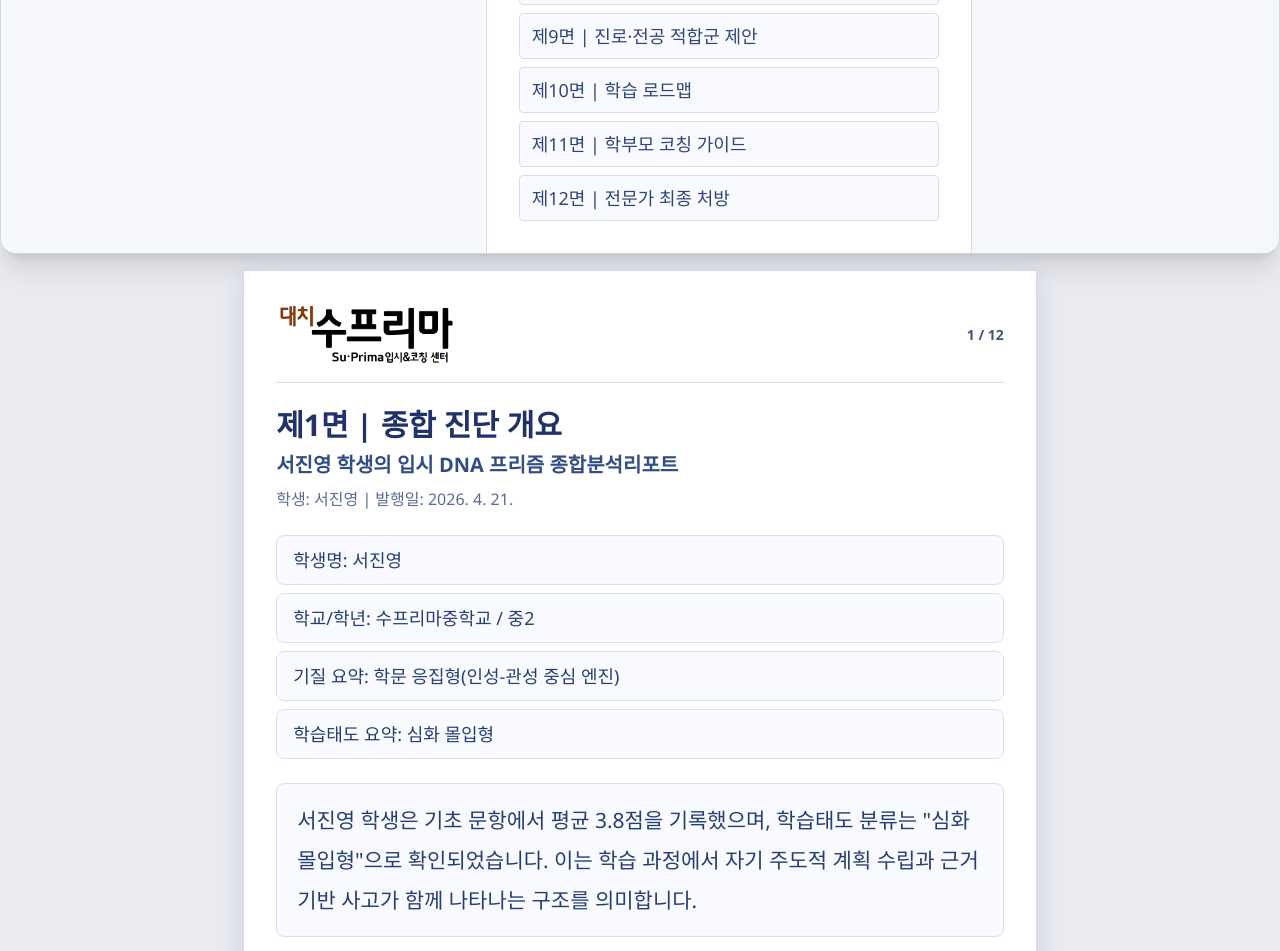
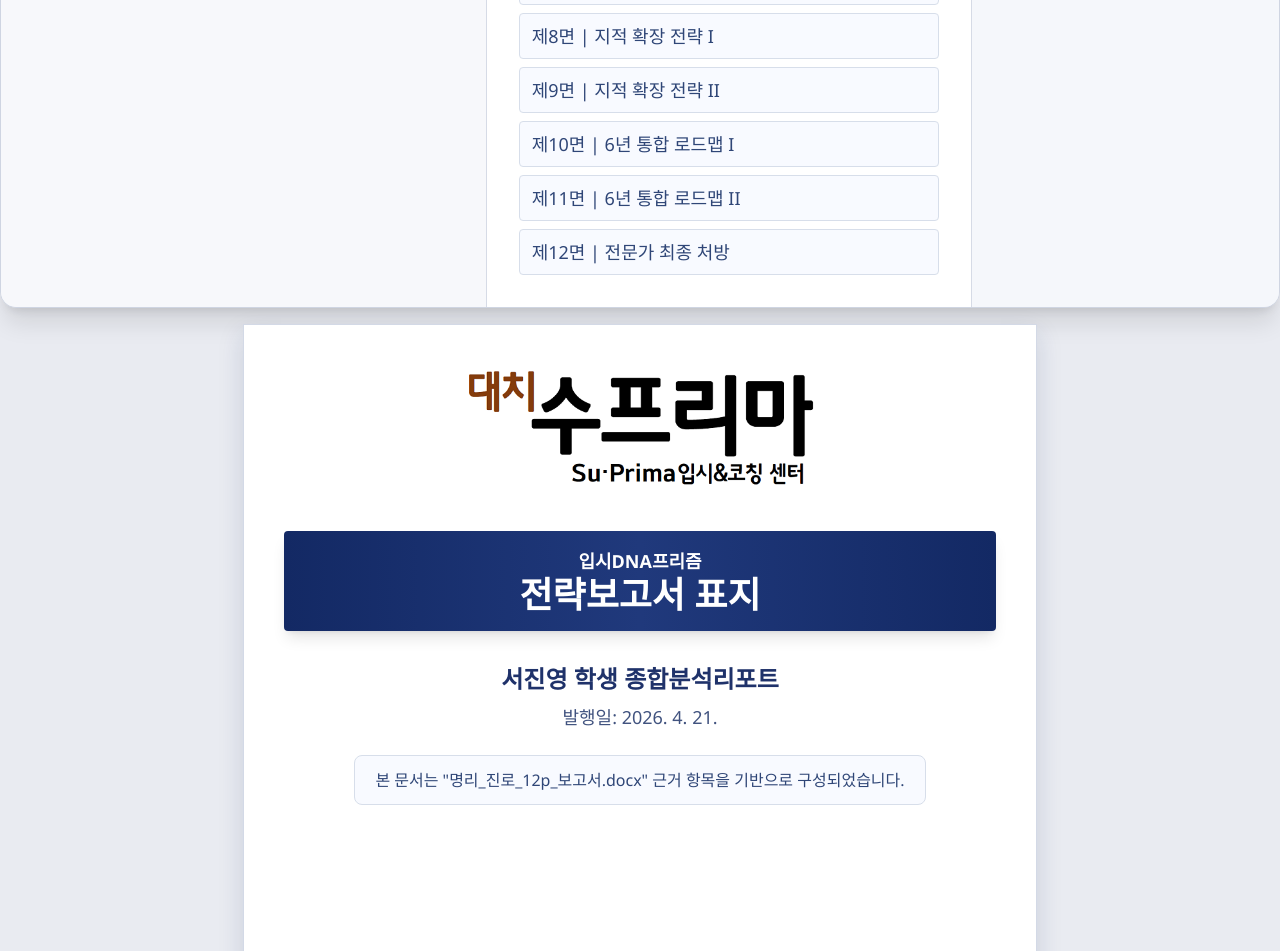
Before and after one commit to ipsicreator/myungni_jinro, a Next.js app: page /report-issue in a window 1280 px wide. Shown: the part 600-1551 px from the top of the page. Built offline with nearby package versions, Linux system fonts and the light colour scheme.

Commit message:
feat: apply cover+12p+visual package template screens

```diff
--- a/src/app/report-issue/page.tsx
+++ b/src/app/report-issue/page.tsx
@@ -4,14 +4,6 @@ import Image from "next/image";
 import Link from "next/link";
 import { useMemo } from "react";
 import { buildReport, loadAnswersFromStorage, loadFormFromStorage, PRISM_QUESTIONS } from "@/lib/prismData";
-
-type ReportPageItem = {
-  pageNo: number;
-  title: string;
-  subtitle: string;
-  paragraphs: string[];
-  highlights?: string[];
-};
 
 type IlsDimension = {
   key: string;
@@ -20,6 +12,14 @@ type IlsDimension = {
   diff: number;
   favored: string;
   level: string;
+};
+
+type ReportPageItem = {
+  pageNo: number;
+  title: string;
+  subtitle: string;
+  paragraphs: string[];
+  visual?: "ilsChart" | "mathFlow" | "scienceMap" | "roadmap";
 };
 
 function toIlsLevel(diff: number): string {
@@ -32,6 +32,93 @@ function clampIlsDiff(value: number): number {
   return Math.max(1, Math.min(11, value));
 }
 
+function IlsChart({ ils }: { ils: IlsDimension[] }) {
+  return (
+    <div className="rounded-lg border border-[#d8dfec] bg-white p-4">
+      <p className="text-lg font-bold text-[#1f326a]">ILS 4차원 차트</p>
+      <div className="mt-3 grid gap-3">
+        {ils.map((item) => {
+          const width = `${Math.round((item.diff / 11) * 100)}%`;
+          return (
+            <div key={item.key}>
+              <p className="text-sm font-semibold text-[#324d84]">
+                {item.left} ↔ {item.right} (우세: {item.favored})
+              </p>
+              <div className="mt-1 h-3 rounded-full bg-[#e8edf6]">
+                <div className="h-3 rounded-full bg-[#20397d]" style={{ width }} />
+              </div>
+              <p className="mt-1 text-xs text-[#5f7097]">점수차 {item.diff} / 해석: {item.level}</p>
+            </div>
+          );
+        })}
+      </div>
+    </div>
+  );
+}
+
+function MathFlowVisual() {
+  return (
+    <div className="rounded-lg border border-[#d8dfec] bg-white p-4">
+      <p className="text-lg font-bold text-[#1f326a]">수학 3단계 전략 구조도</p>
+      <div className="mt-3 grid grid-cols-3 gap-3 text-center">
+        {["조건 추출", "도구 선택", "연산 수행"].map((step, idx) => (
+          <div key={step} className="rounded-lg border border-[#d4ddec] bg-[#f8faff] p-3">
+            <p className="text-xs font-bold text-[#6d7da1]">STEP {idx + 1}</p>
+            <p className="mt-1 text-base font-bold text-[#243f75]">{step}</p>
+          </div>
+        ))}
+      </div>
+    </div>
+  );
+}
+
+function ScienceMapVisual() {
+  return (
+    <div className="rounded-lg border border-[#d8dfec] bg-white p-4">
+      <p className="text-lg font-bold text-[#1f326a]">과학 인과관계 도식화 예시</p>
+      <svg viewBox="0 0 800 220" className="mt-2 w-full">
+        <rect x="20" y="80" width="180" height="60" rx="12" fill="#f7f9ff" stroke="#cfd9ea" />
+        <text x="110" y="115" textAnchor="middle" fill="#1f326a" fontSize="18" fontWeight="700">현상 관찰</text>
+        <rect x="310" y="80" width="180" height="60" rx="12" fill="#f7f9ff" stroke="#cfd9ea" />
+        <text x="400" y="115" textAnchor="middle" fill="#1f326a" fontSize="18" fontWeight="700">원리 분해</text>
+        <rect x="600" y="80" width="180" height="60" rx="12" fill="#f7f9ff" stroke="#cfd9ea" />
+        <text x="690" y="115" textAnchor="middle" fill="#1f326a" fontSize="18" fontWeight="700">수식 모델링</text>
+        <path d="M205 110 L300 110" stroke="#c8922a" strokeWidth="4" markerEnd="url(#arrow)" />
+        <path d="M495 110 L590 110" stroke="#c8922a" strokeWidth="4" markerEnd="url(#arrow)" />
+        <defs>
+          <marker id="arrow" markerWidth="10" markerHeight="8" refX="9" refY="4" orient="auto">
+            <polygon points="0,0 10,4 0,8" fill="#c8922a" />
+          </marker>
+        </defs>
+      </svg>
+    </div>
+  );
+}
+
+function RoadmapVisual() {
+  return (
+    <div className="rounded-lg border border-[#d8dfec] bg-white p-4">
+      <p className="text-lg font-bold text-[#1f326a]">6년 통합 로드맵</p>
+      <div className="mt-3 grid gap-2">
+        {["초등 고학년: 시각적 도식화 노트 습관", "중등: 안전한 실패 5회 이상 축적", "고등: 심화 탐구 결과물 산출"].map((line, idx) => (
+          <div key={line} className="flex items-center gap-2 rounded-md border border-[#d3dceb] bg-[#f8faff] px-3 py-2">
+            <span className="grid h-6 w-6 place-items-center rounded-full bg-[#20397d] text-xs font-bold text-white">{idx + 1}</span>
+            <p className="text-sm font-semibold text-[#284577]">{line}</p>
+          </div>
+        ))}
+      </div>
+    </div>
+  );
+}
+
+function VisualBlock({ kind, ils }: { kind: ReportPageItem["visual"]; ils: IlsDimension[] }) {
+  if (kind === "ilsChart") return <IlsChart ils={ils} />;
+  if (kind === "mathFlow") return <MathFlowVisual />;
+  if (kind === "scienceMap") return <ScienceMapVisual />;
+  if (kind === "roadmap") return <RoadmapVisual />;
+  return null;
+}
+
 export default function ReportIssuePage() {
   const form = useMemo(() => loadFormFromStorage(), []);
   const answers = useMemo(() => loadAnswersFromStorage(), []);
@@ -39,10 +126,10 @@ export default function ReportIssuePage() {
 
   const safeAnswers = answers.length === PRISM_QUESTIONS.length ? answers : [4, 4, 4, 3, 4];
   const [q1, q2, q3, q4, q5] = safeAnswers;
+  const issueDate = new Date().toLocaleDateString("ko-KR");
 
   const studentName = form.studentName?.trim() || "서진영";
   const schoolName = form.schoolName?.trim() || "수프리마중학교";
-  const issueDate = new Date().toLocaleDateString("ko-KR");
 
   const ilsDimensions: IlsDimension[] = useMemo(() => {
     const processDiff = clampIlsDiff(Math.abs(q1 - q4) * 2 + 1);
@@ -90,138 +177,127 @@ export default function ReportIssuePage() {
     {
       pageNo: 1,
       title: "제1면 | 종합 진단 개요",
-      subtitle: `${studentName} 학생의 입시 DNA 프리즘 종합분석리포트`,
+      subtitle: "제 1면 : 임상 진단 결과 요약 및 총평",
       paragraphs: [
-        `${studentName} 학생은 기초 문항에서 평균 ${report.average}점을 기록했으며, 학습태도 분류는 "${report.learningType}"으로 확인되었습니다. 이는 학습 과정에서 자기 주도적 계획 수립과 근거 기반 사고가 함께 나타나는 구조를 의미합니다.`,
-        "본 리포트는 선천적 정보 처리 경향, 후천적 학습 행동, 공학 적합도 관점을 하나의 통합 프레임으로 연결해 해석합니다. 단순한 점수 나열이 아니라 실제 학습 실행 루틴으로 연결 가능한 처방형 문서를 목표로 구성했습니다.",
-        `진단일은 ${issueDate}이며, 본 문서의 모든 면은 센터 상담·코칭·학부모 안내에 바로 활용할 수 있도록 작성되었습니다.`,
-      ],
-      highlights: [
-        `학생명: ${studentName}`,
-        `학교/학년: ${schoolName} / ${form.grade}`,
-        "기질 요약: 학문 응집형(인성-관성 중심 엔진)",
-        `학습태도 요약: ${report.learningType}`,
+        `성명: ${studentName} | 진단일: ${issueDate}`,
+        `선천적(DNA) 기질: 학문 응집형 (인성-관성 중심 엔진) | 학교/학년: ${schoolName} / ${form.grade}`,
+        `후천적 학습 태도(GRSLSS): ${report.learningType} | 인지 처리 경로(ILS): 숙고·직관·시각·순차형`,
+        `${studentName} 학생은 정보를 정교하게 수용하고 규범을 준수하려는 선천적 인지 엔진을 바탕으로, 후천적으로 독립적 사고를 구축한 유형입니다. 현재의 학습 정체는 역량 부족이 아니라 높은 독립성이 체계적 출력 시스템과 만나지 못해 발생하는 인지적 병목 구간으로 해석됩니다.`,
       ],
     },
     {
       pageNo: 2,
-      title: "제2면 | 선천 기질 해석",
-      subtitle: "정보 수용 엔진과 사고 밀도의 구조",
+      title: "제2면 | 선천적(DNA) 기질 분석",
+      subtitle: "제 2~3면 : 선천적 기질과 후천적 성격의 결합 분석",
       paragraphs: [
-        "해당 기질은 빠른 반응보다 구조화된 이해를 선호하고, 한 번 받아들인 정보는 장기 기억으로 전환하려는 경향이 강합니다. 그래서 '양'보다 '깊이'를 확보할 때 성과가 안정적으로 올라갑니다.",
-        "학습 초반에는 속도가 느려 보일 수 있으나, 이해 임계점을 넘는 순간 재현성과 정확도가 크게 상승합니다. 이 구간을 의도적으로 설계하지 않으면 능력이 낮아서가 아니라 실행 구조 부재로 성과가 지연될 수 있습니다.",
-        "따라서 단기 과제에서도 단순 암기보다 개념-근거-적용 순서의 루틴을 고정하는 것이 효율적입니다.",
+        "학생의 선천적 엔진은 지식을 깊게 수용하고 내면화하는 인성(NP) 에너지와 정해진 규칙을 준수하려는 관성(CP) 에너지가 핵심 축입니다.",
+        "한 번 수용된 정보는 쉽게 휘발되지 않고 장기 기억으로 전이되며, 논리적 인과관계가 선명할 때 인지 가동률이 극대화됩니다.",
+        "이러한 선천적 신중함과 응축력은 학습의 깊이를 담보하는 강력한 자산입니다.",
       ],
     },
     {
       pageNo: 3,
-      title: "제3면 | 성격 결합 심화 해석",
-      subtitle: "독립성·협업성의 균형과 출력 전환",
+      title: "제3면 | 후천적 학습 태도 결합",
+      subtitle: "독립형 기질과 숙고형 경향의 결합",
       paragraphs: [
-        `문항 응답 기준으로 독립 실행 강도는 ${q1 >= 4 ? "높은 수준" : "보통 수준"}이며, 협업 장면에서는 자기 기준을 유지하면서 조율하는 패턴이 관찰됩니다.`,
-        "이 패턴은 혼자 할 때 강점이 극대화되지만, 팀 과제에서는 의사결정 기준을 명시하지 않으면 피로가 누적될 수 있습니다. 즉, 협업 부적합이 아니라 역할 정의의 명확도가 핵심 변수입니다.",
-        "성과 전환의 핵심은 '혼자 공부한다'가 아니라 '혼자 구조화하고, 필요한 지점에서 피드백만 연결한다'는 하이브리드 방식입니다.",
+        `후천적 독립성은 현재 ${report.average}점 평균 응답에서 확인되며, 타인의 지시를 수동적으로 따르기보다 스스로 납득 가능한 근거를 확보할 때 에너지가 상승합니다.`,
+        "완벽히 이해하지 못한 지식은 자기 것으로 인정하지 않는 특성이 있어, 심화 학습에서는 강점이 되지만 주입식 환경에서는 병목으로 작동할 수 있습니다.",
+        "따라서 독립형의 장점을 살리는 자기 주도형 재구축 루틴이 필수입니다.",
       ],
     },
     {
       pageNo: 4,
-      title: "제4면 | 기본 정보",
-      subtitle: "진단 대상자 메타데이터",
+      title: "제4면 | 수학 영역 정밀 처방",
+      subtitle: "제 4~5면 : 과목별 정밀 학습 처방 (수학·과학)",
       paragraphs: [
-        `학교/학년: ${schoolName} / ${form.grade}`,
-        `계열: ${form.track} | 성별: ${form.gender}`,
-        `출생 정보: ${form.birthDate} ${form.birthTime}`,
-        `학생 연락처: ${form.studentPhone} | 보호자 연락처: ${form.parentPhone}`,
-        "기본 정보는 상담 기록 및 후속 코칭 단계의 기준 키로 사용됩니다.",
+        "수학은 단순 연산이 아니라 논리적 인과관계의 정밀 추적으로 접근해야 합니다.",
+        "모든 수학 문항을 [조건 추출 - 도구 선택 - 연산 수행] 3단계로 고정하면 논리 단절을 막고 풀이 무결성을 확보할 수 있습니다.",
+        "고난도 문항에서는 선 구조(개념도/조건도식), 후 풀이 전략이 효율적입니다.",
       ],
+      visual: "mathFlow",
     },
     {
       pageNo: 5,
-      title: "제5면 | 문항 응답 상세",
-      subtitle: "1차 기질 문항 원점수",
+      title: "제5면 | 과학 영역 정밀 처방",
+      subtitle: "시스템 이해와 도식적 재구성",
       paragraphs: [
-        `1) ${PRISM_QUESTIONS[0]} → ${q1}점`,
-        `2) ${PRISM_QUESTIONS[1]} → ${q2}점`,
-        `3) ${PRISM_QUESTIONS[2]} → ${q3}점`,
-        `4) ${PRISM_QUESTIONS[3]} → ${q4}점`,
-        `5) ${PRISM_QUESTIONS[4]} → ${q5}점`,
-        "원점수는 학습태도 분류와 ILS 차원 해석의 입력값으로 사용됩니다.",
+        "과학 탐구는 분류와 시스템화에 특화된 경향이 강하므로, 원리를 마인드맵과 인과관계 도표로 시각화하는 접근이 유리합니다.",
+        "지식을 소유하는 수준까지 원리를 백지 구조도로 설명하는 훈련이 필요하며, 문제량보다 원리 분해와 도식화 비중을 높여야 실전력이 향상됩니다.",
+        "도식화 기반 학습은 장기적으로 공학/데이터형 전공 적합도와도 연결됩니다.",
       ],
+      visual: "scienceMap",
     },
     {
       pageNo: 6,
       title: "제6면 | 학습 태도 검사(GRSLSS) 정밀 분석",
-      subtitle: "학습 실행력과 몰입 지속성",
+      subtitle: "독립형 성향의 운영 해법",
       paragraphs: [
-        `학습 유형은 "${report.learningType}"으로 분류됩니다. 평균 점수는 ${report.average}점이며, 현재 패턴은 과제 시작-전개-완료의 세 구간에서 비교적 안정적인 수행 흐름을 보여줍니다.`,
-        `강점 축 1: ${report.strengths[0]}`,
-        `강점 축 2: ${report.strengths[1]}`,
-        `강점 축 3: ${report.strengths[2]}`,
-        "다만 성과가 일정하게 유지되려면 주간 단위 복기 루틴(근거 정리, 오답 언어화, 재적용 계획)이 반드시 병행되어야 합니다.",
+        "독립형 성향은 단순 고집이 아니라 지식을 자기 논리 체계 안에서 완전히 소화하려는 학문적 주체성의 표현입니다.",
+        "교사 중심 주입식 수업에서는 인지 피로가 높아질 수 있으므로, 계획-실행-복기의 자기 루틴 설계가 필요합니다.",
+        `문항 응답 상세: ${PRISM_QUESTIONS[0]}(${q1}점), ${PRISM_QUESTIONS[1]}(${q2}점), ${PRISM_QUESTIONS[2]}(${q3}점), ${PRISM_QUESTIONS[3]}(${q4}점), ${PRISM_QUESTIONS[4]}(${q5}점)`,
       ],
     },
     {
       pageNo: 7,
       title: "제7면 | 공학선호도검사(ILS) 정밀 분석",
-      subtitle: "4개 차원 인지 처리 경향",
+      subtitle: "공학적 직관과 정교한 분석 설계",
       paragraphs: [
-        "ILS는 학습 방식의 취향이 아니라 정보 처리 규칙을 보여주는 지표입니다. 점수차가 클수록 특정 환경에서 성과가 빠르게 나고, 반대로 비선호 환경에서는 피로가 증가할 수 있습니다.",
-        ...ilsDimensions.map(
-          (d) => `${d.left} ↔ ${d.right} | 점수차 ${d.diff} | 우세: ${d.favored} | 해석: ${d.level}`
-        ),
+        "공학 적합도는 학습 성향보다 더 강하게 작동하는 인지 처리 규격입니다.",
+        "이 페이지는 DOCX 지시 문구에 따라 ILS 4차원 시각 차트를 삽입한 페이지입니다.",
+        ...ilsDimensions.map((d) => `${d.left} ↔ ${d.right} | 점수차 ${d.diff} | 우세: ${d.favored} | ${d.level}`),
       ],
+      visual: "ilsChart",
     },
     {
       pageNo: 8,
-      title: "제8면 | ILS 차원별 학습 전략",
-      subtitle: "점수 구간별 운영 가이드",
+      title: "제8면 | 지적 확장 전략 I",
+      subtitle: "제 8~9면 : 서울대 아로리 스타일 탐구 설계",
       paragraphs: [
-        "1~3점 구간: 조화 상태입니다. 다양한 학습 방식 전환이 가능하므로 탐색 과제를 폭넓게 배치해도 안정적으로 적응합니다.",
-        "5~7점 구간: 선호 구간입니다. 성취 속도가 올라가므로 핵심 과목은 선호 방식으로 먼저 이해한 뒤, 비선호 방식 전환 연습을 붙이는 것이 효과적입니다.",
-        "9~11점 구간: 매우 선명한 선호 구간입니다. 비선호 조건에서 집중 저하가 커질 수 있으므로 환경 설계(시간, 자료 형태, 피드백 방식)를 먼저 맞춘 후 과제를 투입해야 합니다.",
-        "실행 원칙은 '선호 방식으로 앵커링 후 비선호 확장'입니다.",
+        "깊이 있는 학업 역량은 독립적인 자아가 주체가 되어 끈기 있게 질문을 던지고 해답을 찾아가는 과정입니다.",
+        "독립성, 숙고형, 직관형 성향은 이 기준에 부합하는 핵심 자산이며, 정답 중심 과제보다 탐구 중심 과제에서 강점이 크게 발현됩니다.",
+        "초·중등 시기에는 실패 리스크가 낮은 프로젝트를 통해 탐구 메커니즘을 체득해야 합니다.",
       ],
     },
     {
       pageNo: 9,
-      title: "제9면 | 진로·전공 적합군 제안",
-      subtitle: "전공 탐색 1차 후보군",
+      title: "제9면 | 지적 확장 전략 II",
+      subtitle: "파생 탐구 주제 예시",
       paragraphs: [
-        `공학 적합도 지표는 ${report.engineeringFit}점으로 산출되었습니다. 이는 논리 구조화, 근거 기반 판단, 깊이 탐구 성향이 결합될 때 강점이 높게 나타나는 결과입니다.`,
-        "권장 탐색군은 데이터·공학·분석 중심 트랙이며, 문제 해결 과정이 명확한 과목에서 성취 확장 가능성이 큽니다.",
-        "진로 탐색은 '적성-성취-지속성' 3축으로 평가해야 하며, 단발성 흥미만으로 결정하지 않도록 단계형 탐색 일정을 권장합니다.",
+        "수학-알고리즘: 일상 동선이나 앱 구조를 해체하고 최적화 알고리즘을 설계하는 보고서",
+        "물리-도식화: 드론 비행 원리 등 물리 현상을 화살표/도형으로 구조화하고 수식화하는 포스터",
+        "실패 자산화 보고서: 오답·실패 원인 분석을 통해 다음 실험 제언을 남기는 구조",
       ],
     },
     {
       pageNo: 10,
-      title: "제10면 | 학습 로드맵",
-      subtitle: "12개월 실행 계획",
+      title: "제10면 | 6년 통합 로드맵 I",
+      subtitle: "제 10~11면 : 시행착오의 자산화",
       paragraphs: [
-        "단기(1~3개월): 일일 루틴 고정, 과제 착수 시간을 일정화하고 오답 복기 규칙을 표준화합니다.",
-        "중기(4~8개월): 약점 과목 보완과 심화 과목 확장을 동시에 진행합니다. 월 단위 성취 지표를 두고 편차를 관리합니다.",
-        "장기(9~12개월): 실전 출력 최적화 단계입니다. 모의 평가-피드백-수정 사이클을 고정해 성과 재현성을 확보합니다.",
-        "모든 단계에서 '기록-점검-재설계'를 반복하는 운영이 중요합니다.",
+        "초·중등 시기는 지식 선행 자체보다, 고교 심화 탐구를 위한 안전한 실패와 내성 축적의 시기로 설계해야 합니다.",
+        "규범 준수 경향으로 실수를 두려워할 수 있으므로, 이 시기부터 실패를 데이터로 해석하는 습관을 만들어야 합니다.",
+        "로드맵의 목표는 고교 단계에서 거침없는 탐구력으로 전환되는 기반 구축입니다.",
       ],
+      visual: "roadmap",
     },
     {
       pageNo: 11,
-      title: "제11면 | 학부모 코칭 가이드",
-      subtitle: "가정 내 피드백 운영 원칙",
+      title: "제11면 | 6년 통합 로드맵 II",
+      subtitle: "단계별 집중 과제",
       paragraphs: [
-        "결과 확인 전에 과정 질문을 먼저 제시해 주세요. '몇 점이냐'보다 '어떤 근거로 풀었는지'를 묻는 대화가 학습 자율성을 유지합니다.",
-        "개입 기준을 사전에 정하고, 일상에서는 학생의 자기 조절 시간을 보장하는 것이 좋습니다. 과잉 개입은 단기 성과를 만들 수 있지만 장기 자립성을 약화시킬 수 있습니다.",
-        "주간 점검(짧게), 월간 점검(깊게) 구조를 권장합니다. 코칭은 통제가 아니라 실행 환경 설계입니다.",
+        "초등 고학년: 시각적 도식화 노트 습관 형성",
+        "중등: 안전한 실패 반복 경험 및 실패 분석 보고서 최소 5회",
+        "고등: 심화 탐구 결과물 산출 및 지적 성숙도 증명",
+        "단계별 산출물은 상담/코칭에서 누적 포트폴리오로 관리합니다.",
       ],
     },
     {
       pageNo: 12,
       title: "제12면 | 전문가 최종 처방",
-      subtitle: "실행 고정과 성과 재현 전략",
+      subtitle: "제 12-1/12-2면 통합 처방",
       paragraphs: [
-        "첫째, 자기 언어화 루틴을 고정합니다. 매 학습 후 핵심 개념을 본인 문장으로 정리하면 지식 정체를 줄이고 적용력을 높일 수 있습니다.",
-        "둘째, 실전 출력 루틴을 고정합니다. 문제 풀이 후 정답 확인으로 끝내지 않고, 근거 재작성과 오답 원인 분류를 수행해야 성과가 누적됩니다.",
-        "셋째, 센터-학부모-학생 3자 점검 체계를 유지합니다. 같은 기준표로 월별 변화를 추적하면 진로·학습 전략을 안정적으로 업데이트할 수 있습니다.",
-        `${studentName} 학생의 권장 결론: 강점은 깊이와 구조화이며, 핵심 과제는 출력 전환의 자동화입니다.`,
+        "핵심 처방 I: 자기 언어화 프로토콜(즉시 요약, 구조적 도식화, 가상 설명)로 숙고형 병목을 방어합니다.",
+        "핵심 처방 II: 학부모 코칭은 결과 중심 지시가 아닌 과정 데이터 질문 중심으로 전환합니다.",
+        "실패를 성장 데이터로 재정의하고, 정답이 없는 탐구를 허용하는 환경을 제공해야 고교 심화 구간에서 폭발적 성장을 기대할 수 있습니다.",
       ],
     },
   ];
@@ -265,15 +341,16 @@ export default function ReportIssuePage() {
             className="h-auto w-[280px] max-w-full object-contain"
           />
           <h2 className="mt-5 text-3xl font-extrabold text-[#1f326a]">종합분석리포트 발행</h2>
-          <p className="mt-3 text-lg leading-8 text-[#41537f]">12면 Full Text 보고서를 생성하고 인쇄할 수 있습니다.</p>
+          <p className="mt-3 text-lg leading-8 text-[#41537f]">근거파일 기반 12면 + 시각화 삽입 + 표지 포함 템플릿</p>
         </aside>
 
         <section className="border-r border-[#d6dbe6] bg-white p-8">
           <div className="rounded-lg bg-gradient-to-r from-[#132964] via-[#20397c] to-[#132964] px-6 py-4 text-white">
             <p className="text-lg font-semibold opacity-90">입시DNA프리즘 최종 단계</p>
-            <h1 className="mt-1 text-4xl font-black">{studentName} 학생 12면 리포트</h1>
+            <h1 className="mt-1 text-4xl font-black">{studentName} 학생 전략보고서</h1>
           </div>
           <ul className="mt-5 grid gap-2 text-lg text-[#2f4677]">
+            <li className="rounded border border-[#d7deea] bg-[#f8faff] px-3 py-2">표지 페이지</li>
             {pages.map((p) => (
               <li key={p.pageNo} className="rounded border border-[#d7deea] bg-[#f8faff] px-3 py-2">
                 {p.title}
@@ -302,6 +379,27 @@ export default function ReportIssuePage() {
       </section>
 
       <section className="report-stack mx-auto flex w-[210mm] flex-col gap-4">
+        <article className="report-page min-h-[297mm] border border-[#d3d9e6] bg-white p-10 shadow-[0_10px_24px_rgba(18,44,99,0.15)]">
+          <div className="flex h-full flex-col items-center justify-center text-center">
+            <Image
+              src="/suprima_logo_2025_transparent.png"
+              alt="대치수프리마 입시&코칭센터"
+              width={360}
+              height={120}
+              className="h-auto w-[360px] object-contain"
+            />
+            <div className="mt-10 w-full max-w-[720px] rounded bg-gradient-to-r from-[#132964] via-[#20397c] to-[#132964] py-4 text-white shadow-lg">
+              <p className="text-lg font-semibold">입시DNA프리즘</p>
+              <h1 className="text-4xl font-black">전략보고서 표지</h1>
+            </div>
+            <p className="mt-8 text-2xl font-bold text-[#1f326a]">{studentName} 학생 종합분석리포트</p>
+            <p className="mt-2 text-lg text-[#41537f]">발행일: {issueDate}</p>
+            <p className="mt-6 rounded-lg border border-[#d7deea] bg-[#f8faff] px-5 py-3 text-base text-[#2f4677]">
+              본 문서는 "명리_진로_12p_보고서.docx" 근거 항목을 기반으로 구성되었습니다.
+            </p>
+          </div>
+        </article>
+
         {pages.map((p) => (
           <article
             key={p.pageNo}
@@ -322,16 +420,6 @@ export default function ReportIssuePage() {
             <p className="mt-2 text-xl font-semibold text-[#324d84]">{p.subtitle}</p>
             <p className="mt-2 text-base text-[#5a6b93]">학생: {studentName} | 발행일: {issueDate}</p>
 
-            {p.highlights ? (
-              <ul className="mt-6 grid gap-2 text-lg leading-8 text-[#263f71]">
-                {p.highlights.map((h, i) => (
-                  <li key={`${p.pageNo}-h-${i}`} className="rounded-lg border border-[#dae1ee] bg-[#f8faff] px-4 py-2">
-                    {h}
-                  </li>
-                ))}
-              </ul>
-            ) : null}
-
             <div className="mt-6 grid gap-4">
               {p.paragraphs.map((paragraph, i) => (
                 <p
@@ -341,10 +429,11 @@ export default function ReportIssuePage() {
                   {paragraph}
                 </p>
               ))}
+              {p.visual ? <VisualBlock kind={p.visual} ils={ilsDimensions} /> : null}
             </div>
 
             <footer className="mt-10 border-t border-[#e1e6f0] pt-4 text-sm text-[#6d7b9b]">
-              대치수프리마 입시&코칭센터 | 입시 DNA 프리즘 | 종합분석리포트
+              대치수프리마 입시&코칭센터 | 입시 DNA 프리즘 | 전략보고서 템플릿
             </footer>
           </article>
         ))}
```
Also changed, not shown: src/app/report-template/page.tsx (+15 -17 lines).
